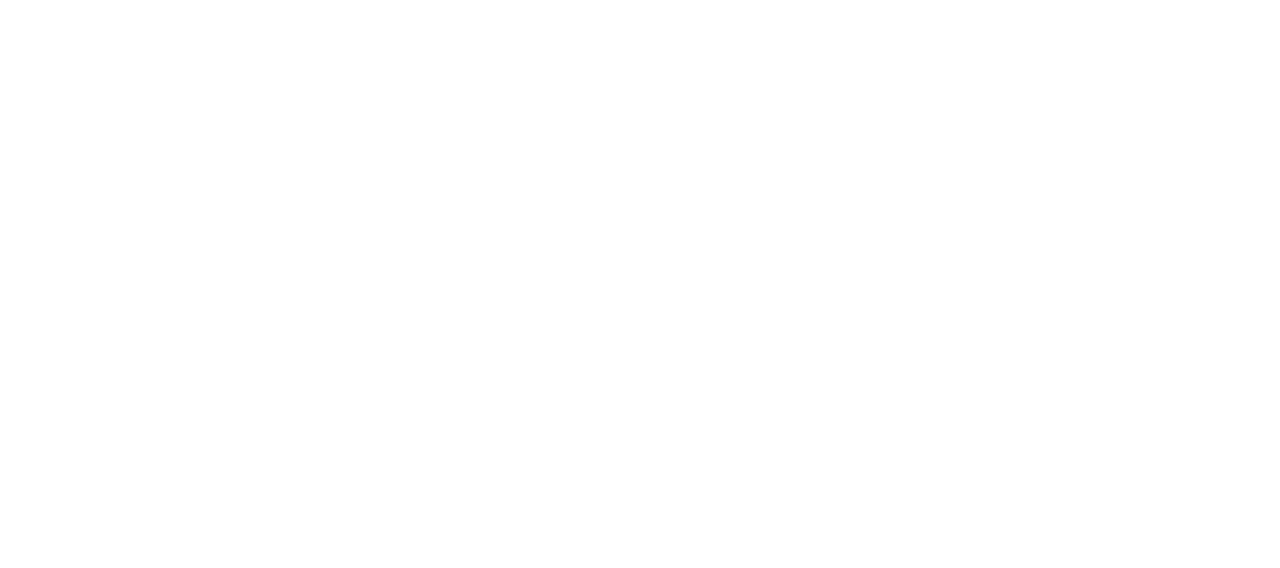
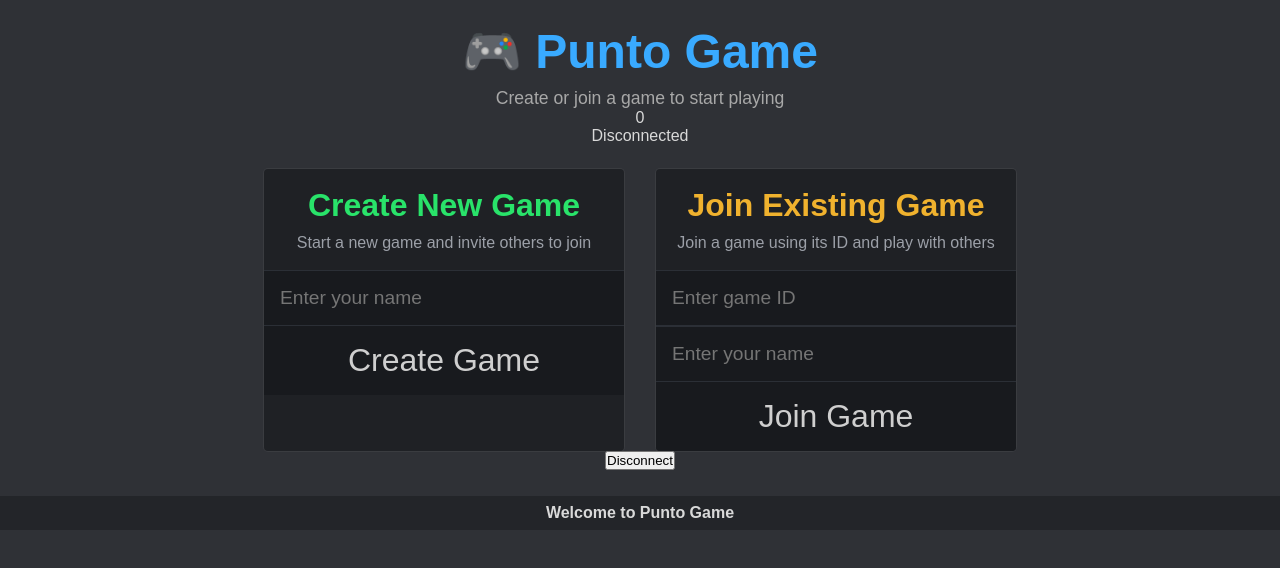
Before and after one commit to MateusLopes16/m2-mbds-react, a React (Vite) app in the folder client/: page / in a window 1280 px wide. Shown: the top 568 px of the page. Built offline with nearby package versions, Linux system fonts and the light colour scheme.

Commit message:
style(client) : first lobby implementation, link with websocket connection to single room
Co-authored-by: Marvin CONIL <MarvStunt@users.noreply.github.com>

```diff
--- a/client/src/App.tsx
+++ b/client/src/App.tsx
@@ -1,8 +1,10 @@
 import './App.css'
+import Lobby from './components/Lobby.tsx'
 
 function App() {
   return (
     <>
+      <Lobby></Lobby>
     </>
   )
 }
--- /dev/null
+++ b/client/src/components/Lobby.css
@@ -0,0 +1,100 @@
+.lobby {
+    height: 100%;
+    width: 100%;
+    background: #2f3136;
+    color: #d9d9d9;
+    display: flex;
+    flex-direction: column;
+    align-items: center;
+}
+
+.lobby-header {
+    text-align: center;
+    margin-top: 24px;
+    margin-bottom: 24px;
+}
+
+.lobby-header h1 {
+    margin: 0;
+    font-size: 3rem;
+    color: #39aaff;
+}
+
+.lobby-header p {
+    margin-top: 8px;
+    color: #a8a8a8;
+    font-size: 1.1rem;
+}
+
+.lobby-cards {
+    display: flex;
+    gap: 32px;
+    flex-wrap: wrap;
+    justify-content: center;
+}
+
+.lobby-card {
+    background: #1f2125;
+    width: 360px;
+    border-radius: 4px;
+    overflow: hidden;
+    box-shadow: 0 0 0 1px rgba(255, 255, 255, 0.05);
+}
+
+.lobby-card h2 {
+    text-align: center;
+    margin: 18px 0 10px;
+    font-size: 2rem;
+}
+
+.lobby-card-create-title {
+    color: #29e36a;
+}
+
+.lobby-card-join-title {
+    color: #f0b22e;
+}
+
+.lobby-card p {
+    text-align: center;
+    color: #9ca0a8;
+    margin-bottom: 18px;
+    padding: 0 16px;
+}
+
+.lobby-card input {
+    width: 100%;
+    box-sizing: border-box;
+    background: #181a1e;
+    border: none;
+    border-top: 1px solid #2b2f36;
+    border-bottom: 1px solid #2b2f36;
+    color: #ddd;
+    padding: 16px;
+    font-size: 1.2rem;
+    outline: none;
+}
+
+.lobby-card button {
+    width: 100%;
+    border: none;
+    background: #181a1e;
+    color: #cfcfcf;
+    padding: 16px;
+    font-size: 2rem;
+    cursor: pointer;
+    transition: background 0.2s ease;
+}
+
+.lobby-card button:hover {
+    background: #22252b;
+}
+
+.lobby-footer {
+    margin-top: 26px;
+    text-align: center;
+    background: rgba(0, 0, 0, 0.25);
+    font-weight: 600;
+    width: 100%;
+    padding: 8px 0;
+}
--- /dev/null
+++ b/client/src/components/Lobby.tsx
@@ -0,0 +1,95 @@
+import './Lobby.css';
+import { useRef, useState } from 'react';
+import { io, Socket } from 'socket.io-client';
+
+function Lobby() {
+    const [isConnected, setIsConnected] = useState(false);
+    const [socketId, setSocketId] = useState<string | null>(null);
+    const [message, setMessage] = useState<string>('');
+    const socketRef = useRef<Socket | null>(null);
+    const [count, setCount] = useState(0);
+
+    const handleCreateGame = () => {
+        if (socketRef.current?.connected) return;
+
+        const socket = io('http://localhost:3000', {
+            transports: ['websocket'],
+        });
+
+        registerSocketEvents(socket);
+        socketRef.current = socket;
+    };
+
+    const handleJoinGame = () => {
+        if (socketRef.current?.connected) return;
+
+        const socket = io('http://localhost:3000', {
+            transports: ['websocket'],
+        });
+
+        registerSocketEvents(socket);
+        socketRef.current = socket;
+    };
+
+    const handleDisconnect = () => {
+        if (socketRef.current) {
+            socketRef.current.disconnect();
+            socketRef.current = null;
+        }
+    };
+
+    const registerSocketEvents = (socket: Socket) => {
+        socket.on('connect', () => {
+            socket.emit("playerJoinGame", { idSession: "test-room-1" });
+        });
+
+        socket.on("updateUserCount", (count) => {
+            setIsConnected(true);
+            setSocketId(socket.id ?? null);
+            setMessage('Connected to WebSocket server ✅');
+            setCount(count);
+        });
+
+        socket.on('disconnect', () => {
+            setIsConnected(false);
+            setSocketId(null);
+            setMessage('Disconnected from server ❌');
+        });
+    };
+
+    return (
+        <div className="lobby">
+            <header className="lobby-header">
+                <h1>🎮 Punto Game</h1>
+                <p>Create or join a game to start playing</p>
+                <div>{count}</div>
+                <div>{isConnected ? 'Connected' : 'Disconnected'}</div>
+                <div>{message}</div>
+            </header>
+
+            <main className="lobby-cards">
+                <section className="lobby-card">
+                    <h2 className="lobby-card-create-title">Create New Game</h2>
+                    <p>Start a new game and invite others to join</p>
+                    <input type="text" placeholder="Enter your name" />
+                    <button onClick={handleCreateGame}>Create Game</button>
+                </section>
+
+                <section className="lobby-card">
+                    <h2 className="lobby-card-join-title">Join Existing Game</h2>
+                    <p>Join a game using its ID and play with others</p>
+                    <input type="text" placeholder="Enter game ID" />
+                    <input type="text" placeholder="Enter your name" />
+                    <button onClick={handleJoinGame}>Join Game</button>
+                </section>
+            </main>
+            <button onClick={handleDisconnect}>Disconnect</button>
+
+            <footer className="lobby-footer">
+                <p>Welcome to Punto Game</p>
+            </footer>
+        </div>
+    );
+}
+
+export default Lobby;
```
